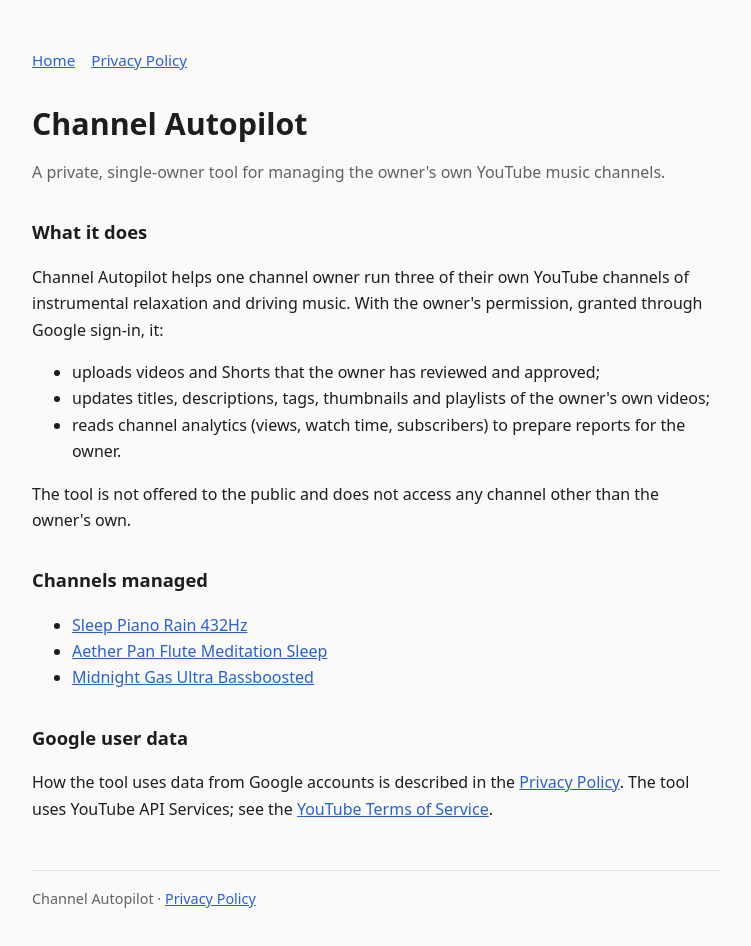
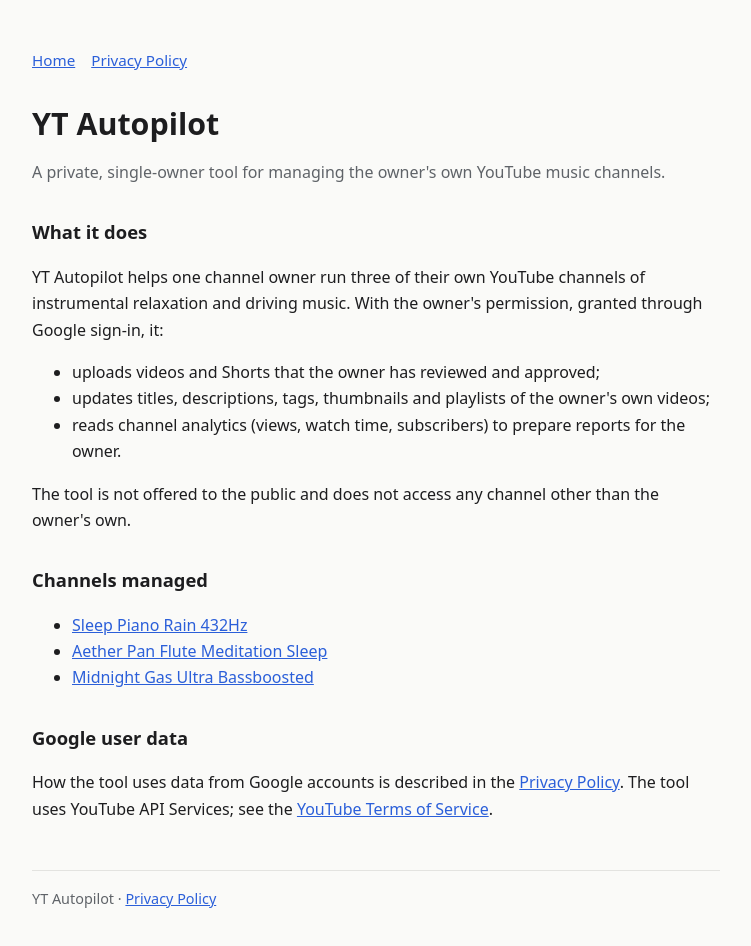
Before and after one commit to backmy/backmy.github.io, a plain HTML site: page index.html in a window 1280 px wide. Shown: the whole page, without its empty margins (264-1015 px from the left). Drawn offline with Linux system fonts and the light colour scheme.

Commit message:
Rename app to YT Autopilot
Co-Authored-By: Claude Opus 5.5 <noreply@anthropic.com>

```diff
--- a/index.html
+++ b/index.html
@@ -1,12 +1,12 @@
 <!doctype html>
 <html lang="en"><head><meta charset="utf-8"><meta name="viewport" content="width=device-width,initial-scale=1">
-<title>Channel Autopilot</title><meta name="description" content="Private tool for managing the owner's own YouTube music channels.">
+<title>YT Autopilot</title><meta name="description" content="Private tool for managing the owner's own YouTube music channels.">
 <link rel="stylesheet" href="style.css"></head><body><main>
 <nav><a href="./">Home</a><a href="privacy.html">Privacy Policy</a></nav>
-<h1>Channel Autopilot</h1>
+<h1>YT Autopilot</h1>
 <p class="muted">A private, single-owner tool for managing the owner's own YouTube music channels.</p>
 <h2>What it does</h2>
-<p>Channel Autopilot helps one channel owner run three of their own YouTube channels of instrumental relaxation and driving music. With the owner's permission, granted through Google sign-in, it:</p>
+<p>YT Autopilot helps one channel owner run three of their own YouTube channels of instrumental relaxation and driving music. With the owner's permission, granted through Google sign-in, it:</p>
 <ul>
 <li>uploads videos and Shorts that the owner has reviewed and approved;</li>
 <li>updates titles, descriptions, tags, thumbnails and playlists of the owner's own videos;</li>
@@ -21,5 +21,5 @@
 </ul>
 <h2>Google user data</h2>
 <p>How the tool uses data from Google accounts is described in the <a href="privacy.html">Privacy Policy</a>. The tool uses YouTube API Services; see the <a href="https://www.youtube.com/t/terms">YouTube Terms of Service</a>.</p>
-<footer>Channel Autopilot · <a href="privacy.html">Privacy Policy</a></footer>
+<footer>YT Autopilot · <a href="privacy.html">Privacy Policy</a></footer>
 </main></body></html>
```
Also changed, not shown: privacy.html (+4 -4 lines).
